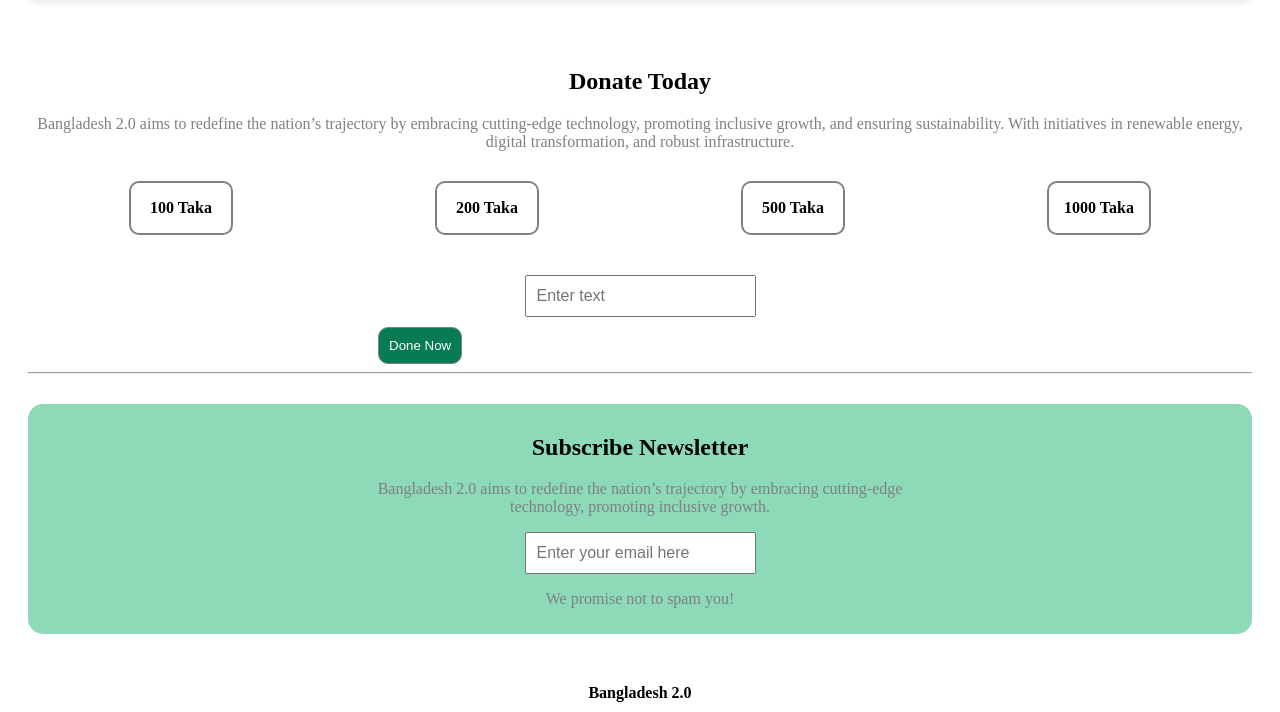
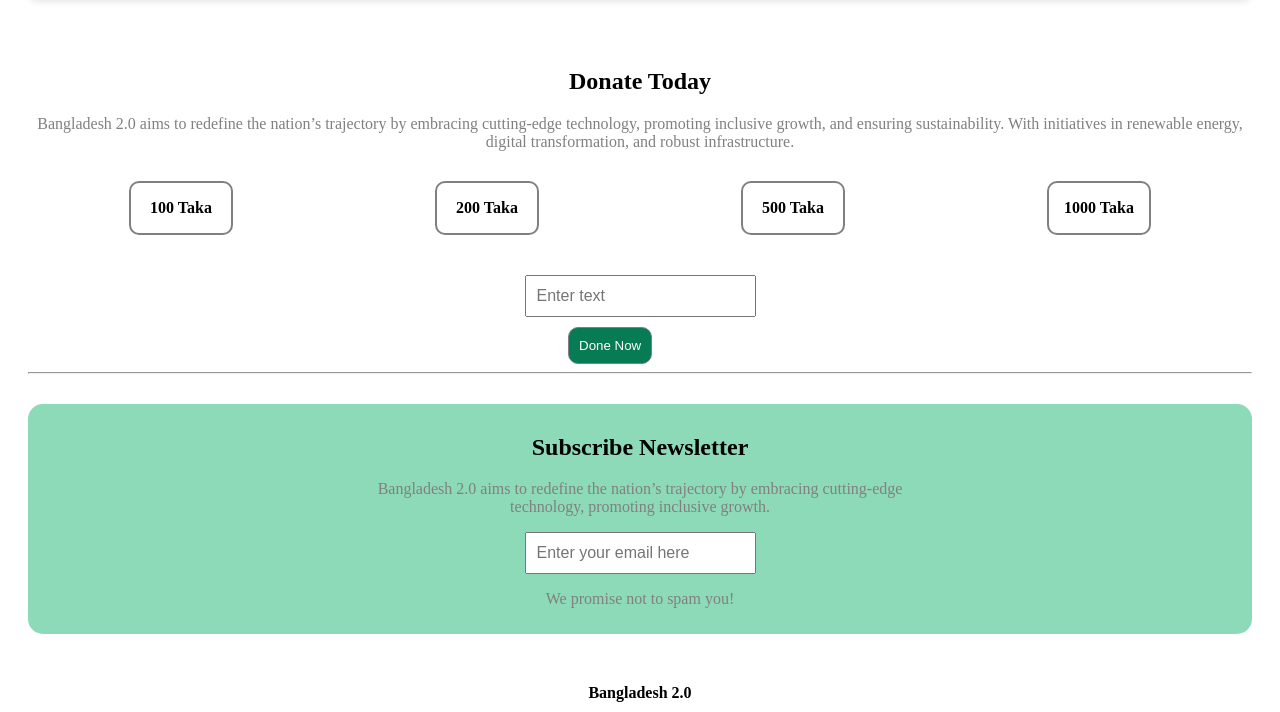
Before and after one commit to mojahidmamu/Bangladesh-2.0, a plain HTML site: page index.html in a window 1280 px wide. Shown: the part 2802-3514 px from the top of the page. Drawn offline with Linux system fonts and the light colour scheme.

Commit message:
complete

```diff
--- a/style.css
+++ b/style.css
@@ -62,7 +62,7 @@ body {
     padding: 10px;
     background-color:  rgb(6, 123, 84);
     margin-top: 10px;
-    margin-left: 350px;
+    margin-left: 540px;
 
 }
 .btn7 {
```
